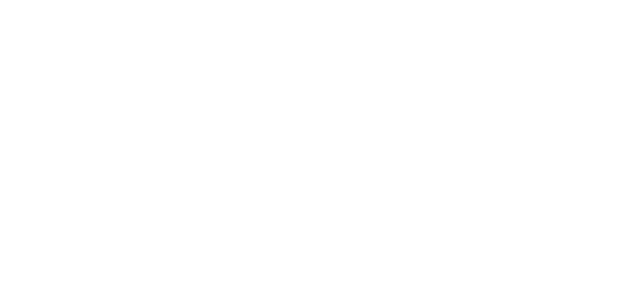
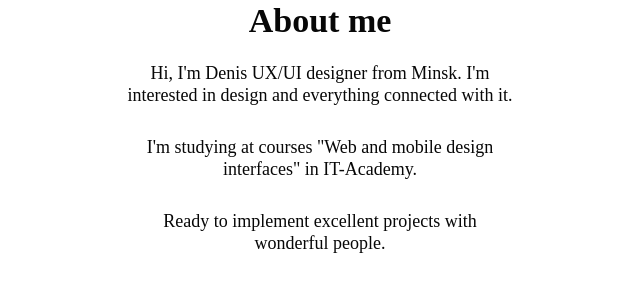
Before and after one commit to doniyor2006/extra-lesson, a plain HTML site: page index.html in a window 1280 px wide. Shown: the whole page, without its empty margins (320-960 px from the left). Drawn offline with Linux system fonts and the light colour scheme.

Commit message:
finished my section

```diff
--- a/index.html
+++ b/index.html
@@ -26,7 +26,19 @@
         <section class="about-section">
             <div class="container">
                 <div class="about">
-                    <!-- Doniyor aka      -->
+                      <h1 class="about__htag">About me</h1>
+                      <div class="container__main-part">
+                        <p class="about__information">
+                            Hi, I'm Denis  UX/UI designer from Minsk.
+I'm interested in design and everything connected with it.</p>
+
+<p class="about__information"> I'm studying at courses "Web and mobile design
+interfaces" in IT-Academy.</p>
+
+<p class="about__information">Ready to implement excellent projects
+ with wonderful people.</p>
+
+                      </div>
                 </div>
             </div>
         </section>
--- a/scss/blocks/_doniyor.scss
+++ b/scss/blocks/_doniyor.scss
@@ -1 +1,35 @@
 // Doniyor Css codes
+.about{
+    display: flex;
+    flex-direction: column;
+    align-items: center;
+    justify-content: center;
+}
+.about__htag{
+    font-family: 'Gilroy-Bold';
+font-size: 34px;
+line-height: 42px;
+text-align: center;
+
+/* Black */
+margin-bottom: 20px;
+color: #070707;
+}
+.about__information{
+    width: 390px;
+
+font-family: 'Gilroy-Medium';
+font-size: 18px;
+line-height: 22px;
+text-align: center;
+
+/* Black */
+margin-bottom: 30px;
+color: #070707;
+}
+@media (min-width:0) and (max-width:447px) {
+    .about__information{
+        width: 90%;
+        margin: 10px  auto 20px auto;
+    }
+}
```
Also changed, not shown: css/main.css, 1 other file.
